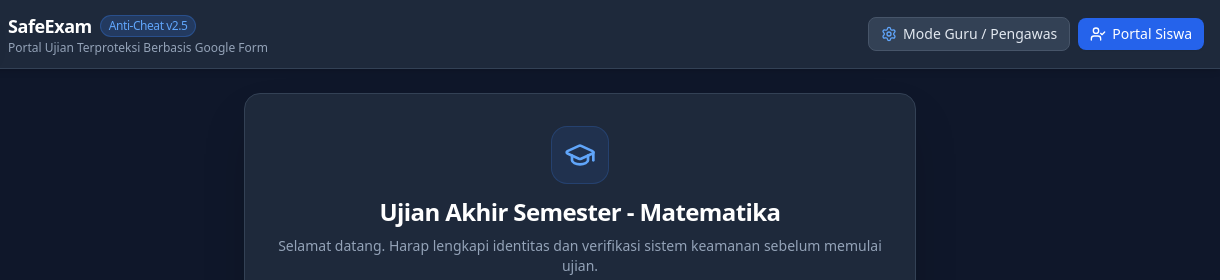
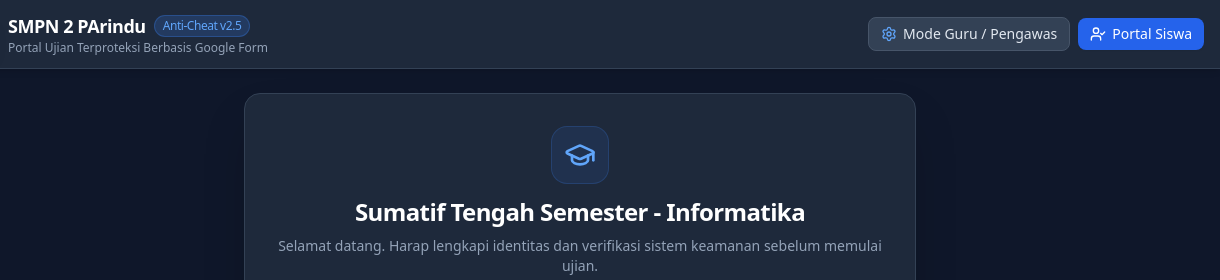
Before and after one commit to UlatBulu88/uicoba, a plain HTML site: page index.html in a window 1280 px wide. Shown: the top 280 px of the page, 60-1280 px from the left. Drawn offline with nearby package versions, Linux system fonts and the light colour scheme.

Commit message:
Update index.html

```diff
--- a/index.html
+++ b/index.html
@@ -60,7 +60,7 @@
         </div>
         <div>
           <h1 class="text-lg font-bold tracking-tight text-white flex items-center gap-2">
-            SafeExam <span class="text-xs bg-blue-500/20 text-blue-400 border border-blue-500/30 px-2 py-0.5 rounded-full font-medium">Anti-Cheat v2.5</span>
+            SMPN 2 PArindu <span class="text-xs bg-blue-500/20 text-blue-400 border border-blue-500/30 px-2 py-0.5 rounded-full font-medium">Anti-Cheat v2.5</span>
           </h1>
           <p class="text-xs text-slate-400" id="headerSubtitle">Portal Ujian Terproteksi Berbasis Google Form</p>
         </div>
@@ -255,7 +255,7 @@
           <div class="inline-flex items-center justify-center p-3 bg-blue-500/10 text-blue-400 rounded-2xl mb-1 border border-blue-500/20">
             <i data-lucide="graduation-cap" class="w-8 h-8"></i>
           </div>
-          <h2 class="text-2xl font-bold text-white tracking-tight" id="dispExamTitle">Ujian Akhir Semester - Matematika</h2>
+          <h2 class="text-2xl font-bold text-white tracking-tight" id="dispExamTitle">Sumatif Tengah Semester - Informatika</h2>
           <p class="text-slate-400 text-sm">Selamat datang. Harap lengkapi identitas dan verifikasi sistem keamanan sebelum memulai ujian.</p>
         </div>
 
```
